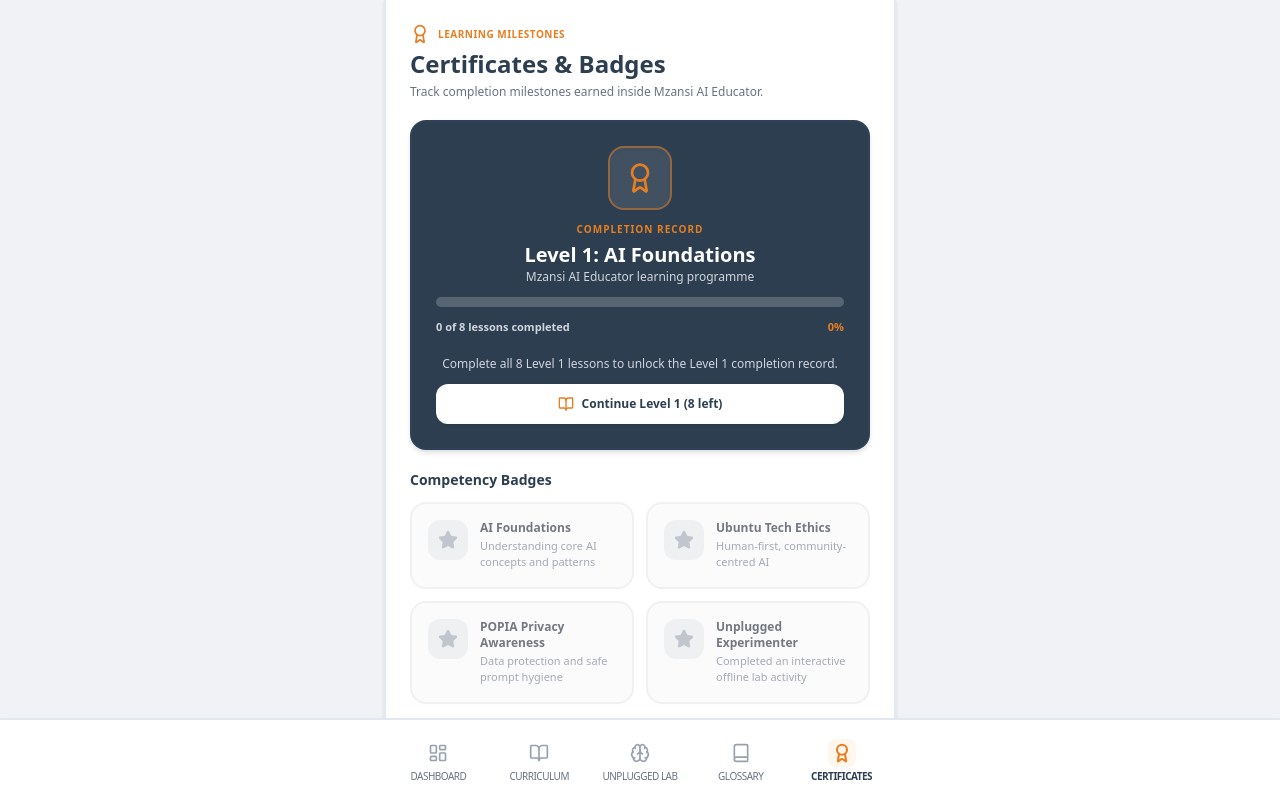
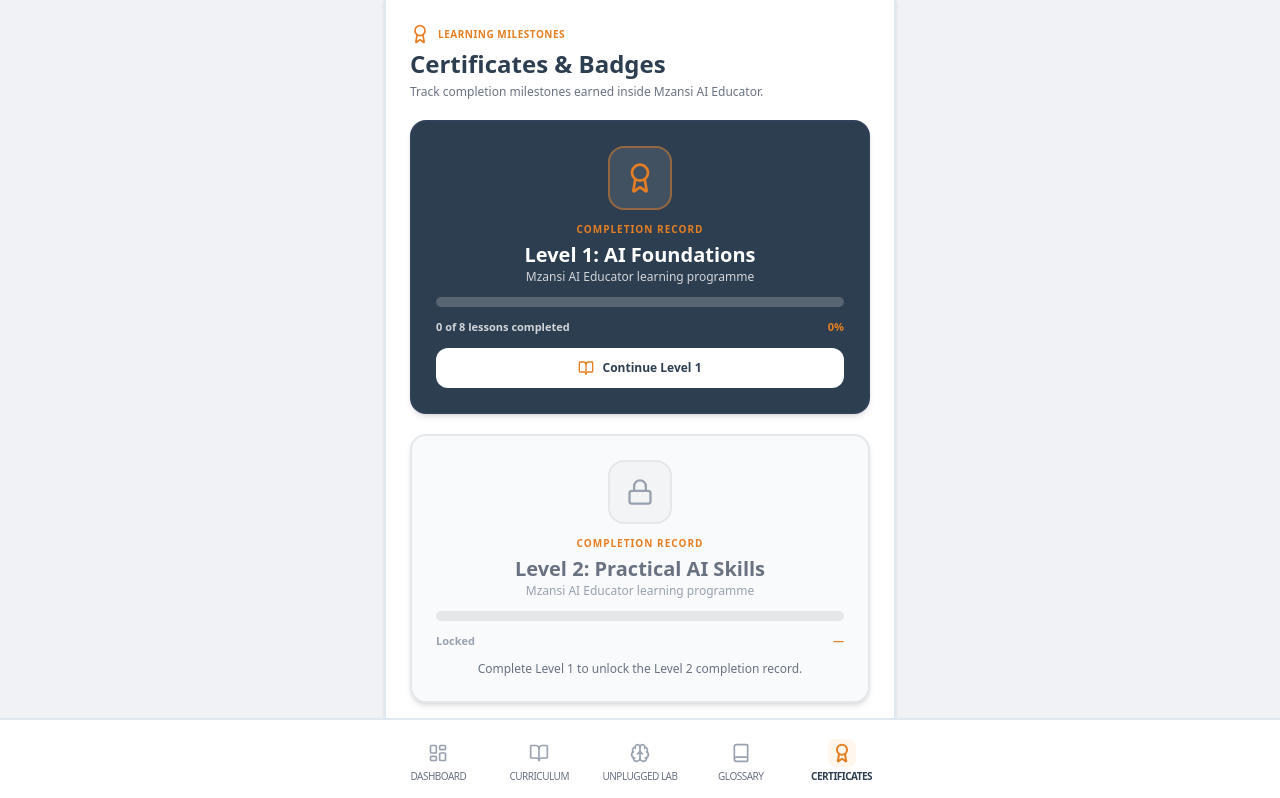
Before and after one commit to marcdiedricks/mzansi-ai-educator, a React (Vite) app: page /mzansi-ai-educator/certificates in a window 1280 px wide. Shown: the top 798 px of the page. Built offline with nearby package versions, Linux system fonts and the light colour scheme.

Commit message:
Add Level 2 completion record

```diff
--- a/src/pages/Certificates.tsx
+++ b/src/pages/Certificates.tsx
@@ -1,9 +1,10 @@
 import { useState, useEffect } from 'react';
 import { useNavigate } from 'react-router-dom';
-import { Award, CheckCircle2, Star, BookOpen } from 'lucide-react';
+import { Award, CheckCircle2, Star, BookOpen, Lock } from 'lucide-react';
 import { getUserProgress } from '../lib/progress';
 import { getOnboardingData } from '../lib/storage';
 import { lessons } from '../lib/curriculum/data';
+import { LEVEL_TWO_MODULES } from '../lib/programmeLevels';
 
 export function Certificates() {
   const navigate = useNavigate();
@@ -16,100 +17,41 @@
     return () => window.removeEventListener('mzansi_progress_updated', handleUpdate);
   }, []);
 
-  const level1Lessons = lessons.filter((lesson) => lesson.levelId === 'MZAIE-L1');
-  const level1LessonIds = new Set(level1Lessons.map((lesson) => lesson.id));
-  const completedCount = progress.completedLessons.filter((id) => level1LessonIds.has(id)).length;
-  const totalLessons = level1Lessons.length;
-  const remaining = Math.max(totalLessons - completedCount, 0);
-  const percent = Math.round((completedCount / Math.max(totalLessons, 1)) * 100);
-  const isLevel1Complete = totalLessons > 0 && completedCount === totalLessons;
+  const level1Ids = lessons.filter((lesson) => lesson.levelId === 'MZAIE-L1').map((lesson) => lesson.id);
+  const level2Ids = LEVEL_TWO_MODULES.flatMap((module) => module.lessonId ? [module.lessonId] : []);
+  const completed1 = level1Ids.filter((id) => progress.completedLessons.includes(id)).length;
+  const completed2 = level2Ids.filter((id) => progress.completedLessons.includes(id)).length;
+  const percent1 = Math.round((completed1 / Math.max(level1Ids.length, 1)) * 100);
+  const percent2 = Math.round((completed2 / Math.max(level2Ids.length, 1)) * 100);
+  const level1Complete = level1Ids.length > 0 && completed1 === level1Ids.length;
+  const level2Complete = level2Ids.length === LEVEL_TWO_MODULES.length && completed2 === level2Ids.length;
   const learnerLabel = onboarding?.goal ? 'Mzansi AI Scholar' : 'AI Explorer';
+
+  const CompletionCard = ({ level, title, completed, total, percent, unlocked }: { level: number; title: string; completed: boolean; total: number; percent: number; unlocked: boolean }) => (
+    <div className={`rounded-2xl p-6 text-center shadow-md relative overflow-hidden border-2 ${unlocked ? 'bg-[#2D3E50] text-white border-slate-700' : 'bg-gray-50 text-gray-500 border-gray-200'}`}>
+      <div className="space-y-3">
+        <div className={`w-16 h-16 rounded-2xl flex items-center justify-center mx-auto border-2 ${unlocked ? 'bg-white/10 border-[#E67E22]/50' : 'bg-gray-100 border-gray-200'}`}>{unlocked ? <Award className="w-8 h-8 text-[#E67E22]" /> : <Lock className="w-7 h-7 text-gray-400" />}</div>
+        <div><span className="text-[10px] font-bold uppercase tracking-widest text-[#E67E22] block mb-1">Completion Record</span><h2 className="text-xl font-bold">Level {level}: {title}</h2><p className={`text-xs ${unlocked ? 'text-gray-300' : 'text-gray-400'}`}>Mzansi AI Educator learning programme</p></div>
+        <div className={`w-full rounded-full h-2.5 overflow-hidden ${unlocked ? 'bg-white/20' : 'bg-gray-200'}`}><div className="bg-[#E67E22] h-full rounded-full" style={{ width: `${unlocked ? percent : 0}%` }} /></div>
+        <div className={`flex items-center justify-between text-[11px] font-bold ${unlocked ? 'text-gray-300' : 'text-gray-400'}`}><span>{unlocked ? `${Math.round((percent / 100) * total)} of ${total} lessons completed` : 'Locked'}</span><span className="text-[#E67E22]">{unlocked ? `${percent}%` : '—'}</span></div>
+        {unlocked && completed ? <div className="bg-white/10 p-3 rounded-xl border border-white/20 text-left"><div className="flex items-center gap-2 text-emerald-300 font-bold text-xs mb-1"><CheckCircle2 className="w-4 h-4" /> Level {level} completed</div><p className="text-[10px] text-gray-300 leading-relaxed">{learnerLabel} has completed all Level {level} lessons recorded on this device. This is an in-app completion record, not an externally accredited qualification.</p></div> : unlocked ? <button onClick={() => navigate('/learn')} className="w-full bg-white text-[#2D3E50] font-bold text-xs py-3 px-4 rounded-xl flex items-center justify-center gap-2"><BookOpen className="w-4 h-4 text-[#E67E22]" /> Continue Level {level}</button> : <p className="text-xs text-gray-500">Complete Level 1 to unlock the Level 2 completion record.</p>}
+      </div>
+    </div>
+  );
 
   return (
     <div className="p-4 sm:p-6 space-y-5 pb-24">
-      <header>
-        <div className="flex items-center gap-2 text-[#E67E22] mb-1">
-          <Award className="w-5 h-5" />
-          <span className="text-[10px] font-bold uppercase tracking-wider">Learning Milestones</span>
-        </div>
-        <h1 className="text-2xl font-bold text-[#2D3E50] mb-1">Certificates & Badges</h1>
-        <p className="text-xs font-medium text-gray-500">
-          Track completion milestones earned inside Mzansi AI Educator.
-        </p>
-      </header>
+      <header><div className="flex items-center gap-2 text-[#E67E22] mb-1"><Award className="w-5 h-5" /><span className="text-[10px] font-bold uppercase tracking-wider">Learning Milestones</span></div><h1 className="text-2xl font-bold text-[#2D3E50] mb-1">Certificates & Badges</h1><p className="text-xs font-medium text-gray-500">Track completion milestones earned inside Mzansi AI Educator.</p></header>
 
-      <div className="bg-[#2D3E50] rounded-2xl p-6 text-white text-center shadow-md relative overflow-hidden border-2 border-slate-700">
-        <div className="relative z-10 space-y-3">
-          <div className="w-16 h-16 bg-white/10 rounded-2xl flex items-center justify-center mx-auto border-2 border-[#E67E22]/50 shadow-inner">
-            <Award className="w-8 h-8 text-[#E67E22]" />
-          </div>
+      <CompletionCard level={1} title="AI Foundations" completed={level1Complete} total={level1Ids.length} percent={percent1} unlocked={true} />
+      <CompletionCard level={2} title="Practical AI Skills" completed={level2Complete} total={level2Ids.length} percent={percent2} unlocked={level1Complete} />
 
-          <div>
-            <span className="text-[10px] font-bold uppercase tracking-widest text-[#E67E22] block mb-1">Completion Record</span>
-            <h2 className="text-xl font-bold">Level 1: AI Foundations</h2>
-            <p className="text-xs text-gray-300">Mzansi AI Educator learning programme</p>
-          </div>
-
-          <div className="w-full bg-white/20 rounded-full h-2.5 overflow-hidden">
-            <div className="bg-[#E67E22] h-full rounded-full transition-all duration-500" style={{ width: `${percent}%` }}></div>
-          </div>
-
-          <div className="flex items-center justify-between text-[11px] font-bold text-gray-300">
-            <span>{completedCount} of {totalLessons} lessons completed</span>
-            <span className="text-[#E67E22]">{percent}%</span>
-          </div>
-
-          {isLevel1Complete ? (
-            <div className="pt-2">
-              <div className="bg-white/10 p-3 rounded-xl border border-white/20 text-left">
-                <div className="flex items-center gap-2 text-emerald-300 font-bold text-xs mb-1">
-                  <CheckCircle2 className="w-4 h-4" /> Level 1 completed
-                </div>
-                <p className="text-[10px] text-gray-300 leading-relaxed">
-                  {learnerLabel} has completed all Level 1 lessons recorded on this device. This is an in-app completion record, not an externally accredited qualification.
-                </p>
-              </div>
-            </div>
-          ) : (
-            <div className="pt-2">
-              <p className="text-xs text-gray-300 mb-3">
-                Complete all {totalLessons} Level 1 lessons to unlock the Level 1 completion record.
-              </p>
-              <button
-                onClick={() => navigate('/learn')}
-                className="w-full bg-white text-[#2D3E50] hover:bg-gray-100 font-bold text-xs py-3 px-4 rounded-xl transition-colors shadow-sm flex items-center justify-center gap-2"
-              >
-                <BookOpen className="w-4 h-4 text-[#E67E22]" /> Continue Level 1 ({remaining} left)
-              </button>
-            </div>
-          )}
-        </div>
-      </div>
-
-      <section className="space-y-3">
-        <h3 className="text-sm font-bold text-[#2D3E50]">Competency Badges</h3>
-        <div className="grid grid-cols-1 sm:grid-cols-2 gap-3">
-          {[
-            { id: 'b_ai', name: 'AI Foundations', desc: 'Understanding core AI concepts and patterns', earned: completedCount >= 1 },
-            { id: 'b_ubuntu', name: 'Ubuntu Tech Ethics', desc: 'Human-first, community-centred AI', earned: completedCount >= 4 },
-            { id: 'b_privacy', name: 'POPIA Privacy Awareness', desc: 'Data protection and safe prompt hygiene', earned: completedCount >= 3 },
-            { id: 'b_lab', name: 'Unplugged Experimenter', desc: 'Completed an interactive offline lab activity', earned: progress.completedLabs.length >= 1 },
-          ].map((badge) => (
-            <div key={badge.id} className={`p-4 rounded-2xl border-2 transition-all flex items-start gap-3 ${badge.earned ? 'bg-white border-[#E2E8F0] shadow-sm' : 'bg-gray-50 border-gray-200 opacity-60'}`}>
-              <div className={`w-10 h-10 rounded-xl flex items-center justify-center shrink-0 ${badge.earned ? 'bg-orange-50 text-[#E67E22]' : 'bg-gray-200 text-gray-400'}`}>
-                <Star className="w-5 h-5 fill-current" />
-              </div>
-              <div>
-                <div className="flex items-center gap-1.5">
-                  <h4 className="font-bold text-xs text-[#1A202C]">{badge.name}</h4>
-                  {badge.earned && <CheckCircle2 className="w-3.5 h-3.5 text-emerald-600" />}
-                </div>
-                <p className="text-[11px] text-gray-500 mt-0.5">{badge.desc}</p>
-              </div>
-            </div>
-          ))}
-        </div>
-      </section>
+      <section className="space-y-3"><h3 className="text-sm font-bold text-[#2D3E50]">Competency Badges</h3><div className="grid grid-cols-1 sm:grid-cols-2 gap-3">{[
+        { id: 'b_ai', name: 'AI Foundations', desc: 'Understanding core AI concepts and patterns', earned: completed1 >= 1 },
+        { id: 'b_ubuntu', name: 'Ubuntu Tech Ethics', desc: 'Human-first, community-centred AI', earned: completed1 >= 4 },
+        { id: 'b_apply', name: 'Practical AI User', desc: 'Applied AI skills across Level 2', earned: completed2 >= 4 },
+        { id: 'b_lab', name: 'Unplugged Experimenter', desc: 'Completed an interactive offline lab activity', earned: progress.completedLabs.length >= 1 },
+      ].map((badge) => <div key={badge.id} className={`p-4 rounded-2xl border-2 transition-all flex items-start gap-3 ${badge.earned ? 'bg-white border-[#E2E8F0] shadow-sm' : 'bg-gray-50 border-gray-200 opacity-60'}`}><div className={`w-10 h-10 rounded-xl flex items-center justify-center shrink-0 ${badge.earned ? 'bg-orange-50 text-[#E67E22]' : 'bg-gray-200 text-gray-400'}`}><Star className="w-5 h-5 fill-current" /></div><div><div className="flex items-center gap-1.5"><h4 className="font-bold text-xs text-[#1A202C]">{badge.name}</h4>{badge.earned && <CheckCircle2 className="w-3.5 h-3.5 text-emerald-600" />}</div><p className="text-[11px] text-gray-500 mt-0.5">{badge.desc}</p></div></div>)}</div></section>
     </div>
   );
 }
```
